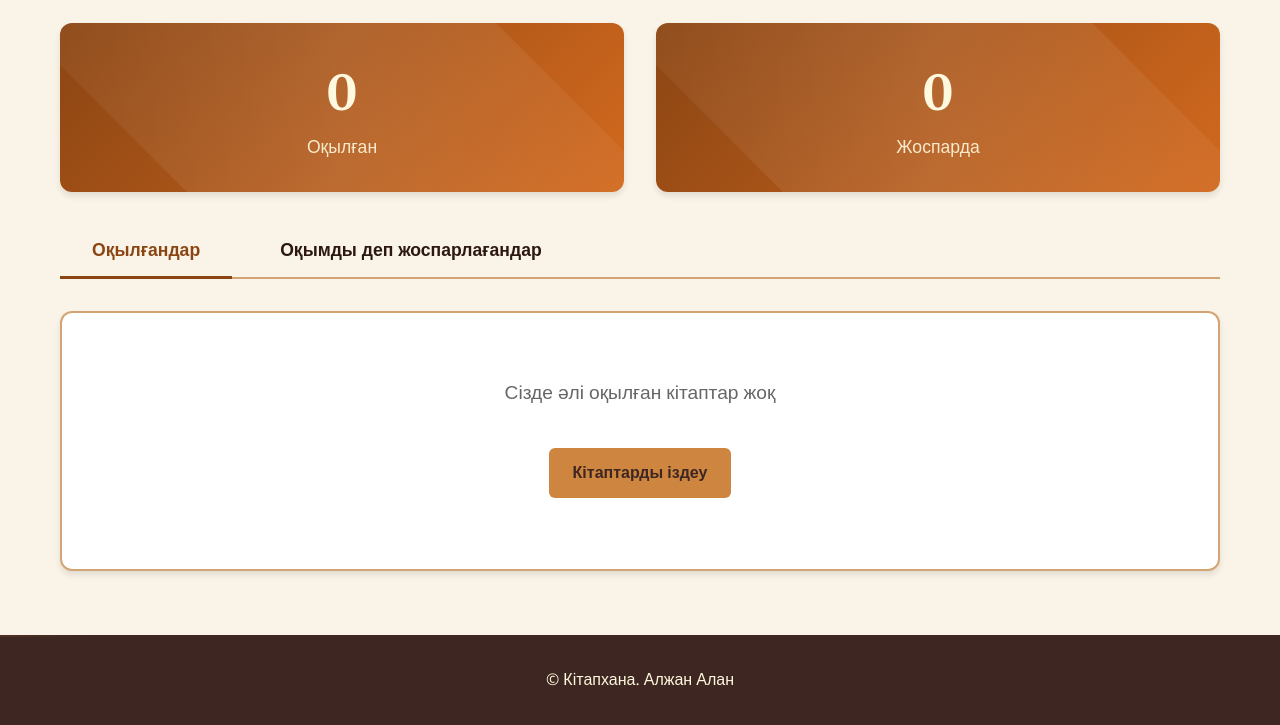
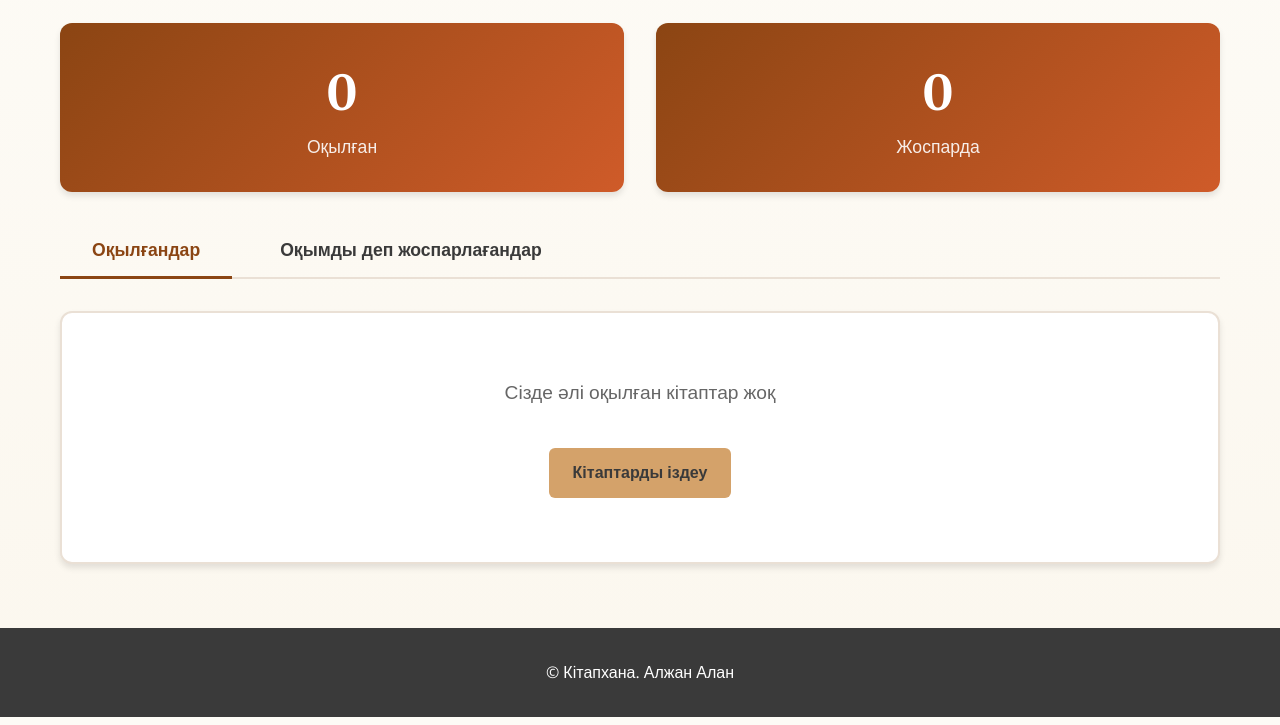
Before and after one commit to arprge/library, a plain HTML site: page my-books.html in a window 1280 px wide. Shown: the part 207-932 px from the top of the page. Drawn offline with nearby package versions, Linux system fonts and the light colour scheme.

Commit message:
chore: Clean up unused CSS and HTML sections

```diff
--- a/assets/css/style.css
+++ b/assets/css/style.css
@@ -7,13 +7,13 @@
 
 :root {
     --primary-color: #8B4513;
-    --secondary-color: #D2691E;
-    --accent-color: #CD853F;
-    --dark-color: #3E2723;
-    --light-color: #FFF8DC;
-    --bg-color: #FAF4E8;
-    --text-color: #2C1810;
-    --border-color: #D4A574;
+    --secondary-color: #cf5b29;
+    --accent-color: #D4A26A;
+    --dark-color: #3A3A3A;
+    --light-color: #FFFFFF;
+    --bg-color: #FDFBF6;
+    --text-color: #3A3A3A;
+    --border-color: #EAE0D5;
     --shadow: 0 4px 6px rgba(0, 0, 0, 0.1);
     --shadow-hover: 0 6px 12px rgba(0, 0, 0, 0.15);
 }
@@ -121,18 +121,6 @@ main {
     color: var(--light-color);
     padding: 4rem 0;
     text-align: center;
-    animation: fadeIn 1s ease-in;
-}
-
-@keyframes fadeIn {
-    from {
-        opacity: 0;
-        transform: translateY(20px);
-    }
-    to {
-        opacity: 1;
-        transform: translateY(0);
-    }
 }
 
 .hero h1 {
@@ -155,7 +143,6 @@ main {
     gap: 1rem;
     justify-content: center;
     flex-wrap: wrap;
-    animation: fadeIn 1.2s ease-in 0.3s backwards;
 }
 
 /*button*/
@@ -178,7 +165,7 @@ main {
 
 .btn-primary:hover {
     background-color: var(--secondary-color);
-    transform: translateY(-2px) scale(1.05);
+    transform: translateY(-2px);
     box-shadow: var(--shadow-hover);
 }
 
@@ -191,7 +178,7 @@ main {
 .btn-secondary:hover {
     background-color: var(--primary-color);
     color: white;
-    transform: translateY(-2px) scale(1.05);
+    transform: translateY(-2px);
     box-shadow: var(--shadow-hover);
 }
 
@@ -227,7 +214,7 @@ main {
 }
 
 .feature-card:hover {
-    transform: translateY(-5px) scale(1.03);
+    transform: translateY(-5px);
     box-shadow: var(--shadow-hover);
     border-color: var(--primary-color);
 }
@@ -254,22 +241,9 @@ main {
     border: 2px solid var(--border-color);
     display: flex;
     flex-direction: column;
-    animation: fadeInUp 0.5s ease forwards;
-}
-
-@keyframes fadeInUp {
-    from {
-        opacity: 0;
-        transform: translateY(30px);
-    }
-    to {
-        opacity: 1;
-        transform: translateY(0);
-    }
 }
 
 .book-card:hover {
-    transform: translateY(-5px) scale(1.02);
     box-shadow: var(--shadow-hover);
 }
 
@@ -764,63 +738,6 @@ footer {
     padding-left: 1.5rem;
 }
 
-/* Enhanced Global Animations and Effects */
-@keyframes pulse {
-    0%, 100% {
-        transform: scale(1);
-    }
-    50% {
-        transform: scale(1.05);
-    }
-}
-
-.book-card:hover .book-cover {
-    animation: pulse 2s infinite;
-}
-
-/* Smooth Page Transitions */
-body {
-    animation: pageLoad 0.5s ease-in;
-}
-
-@keyframes pageLoad {
-    from {
-        opacity: 0;
-    }
-    to {
-        opacity: 1;
-    }
-}
-
-/* Enhanced Button Effects */
-.btn {
-    position: relative;
-    overflow: hidden;
-}
-
-.btn::after {
-    content: '';
-    position: absolute;
-    top: 50%;
-    left: 50%;
-    width: 0;
-    height: 0;
-    border-radius: 50%;
-    background: rgba(255, 255, 255, 0.3);
-    transform: translate(-50%, -50%);
-    transition: width 0.6s, height 0.6s;
-}
-
-.btn:hover::after {
-    width: 300px;
-    height: 300px;
-}
-
-/* Enhanced Search Results */
-.no-results {
-    animation: fadeInUp 0.8s ease;
-}
-
 /* Improved Filters */
 .filter-select {
     transition: all 0.3s ease;
@@ -846,81 +763,15 @@ body {
     box-shadow: 0 2px 8px rgba(0, 0, 0, 0.1);
 }
 
-/* Loading Animation for Book Cards */
-@keyframes shimmer {
-    0% {
-        background-position: -1000px 0;
-    }
-    100% {
-        background-position: 1000px 0;
-    }
-}
 
-.book-card.loading {
-    background: linear-gradient(90deg, #f0f0f0 25%, #e0e0e0 50%, #f0f0f0 75%);
-    background-size: 1000px 100%;
-    animation: shimmer 2s infinite;
-}
-
-/* Enhanced Tab Buttons */
 .tab-btn {
     transition: all 0.3s ease;
 }
 
 .tab-btn:hover {
     background-color: var(--bg-color);
-    transform: translateY(-2px);
-}
-
-/* Improved Empty State */
-.empty-state {
-    animation: fadeIn 1s ease;
 }
 
 .empty-state .btn {
     margin-top: 1rem;
-    animation: fadeInUp 1.2s ease 0.3s backwards;
 }
-
-/* Enhanced Footer */
-footer {
-    position: relative;
-    overflow: hidden;
-}
-
-footer::before {
-    content: '';
-    position: absolute;
-    top: 0;
-    left: -100%;
-    width: 100%;
-    height: 2px;
-    background: linear-gradient(90deg, transparent, var(--accent-color), transparent);
-    animation: slideIn 3s ease-in-out infinite;
-}
-
-@keyframes slideIn {
-    0% {
-        left: -100%;
-    }
-    100% {
-        left: 100%;
-    }
-}
-
-/* Enhanced Logo Animation */
-.logo {
-    transition: all 0.3s ease;
-}
-
-.logo:hover {
-    transform: scale(1.05);
-}
-
-.logo img {
-    transition: transform 0.5s ease;
-}
-
-.logo:hover img {
-    transform: rotate(360deg);
-}
--- a/my-books.html
+++ b/my-books.html
@@ -10,37 +10,6 @@
         .my-books-section {
             background: linear-gradient(to bottom, var(--bg-color), rgba(250, 244, 232, 0.5));
             min-height: 80vh;
-        }
-        .stats-container {
-            animation: slideInUp 0.8s ease-out;
-        }
-        @keyframes slideInUp {
-            from {
-                opacity: 0;
-                transform: translateY(40px);
-            }
-            to {
-                opacity: 1;
-                transform: translateY(0);
-            }
-        }
-        .stat-card {
-            position: relative;
-            overflow: hidden;
-        }
-        .stat-card::before {
-            content: '';
-            position: absolute;
-            top: -50%;
-            left: -50%;
-            width: 200%;
-            height: 200%;
-            background: linear-gradient(45deg, transparent, rgba(255,255,255,0.1), transparent);
-            transform: rotate(45deg);
-            transition: all 0.6s;
-        }
-        .stat-card:hover::before {
-            left: 100%;
         }
     </style>
 </head>
```
Also changed, not shown: assets/css/floor-plan.css (+1 -19 lines), index.html (+2 -2 lines).
